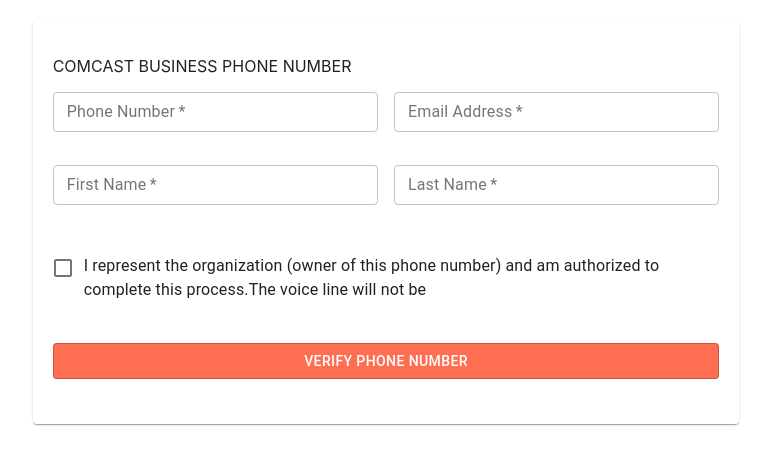
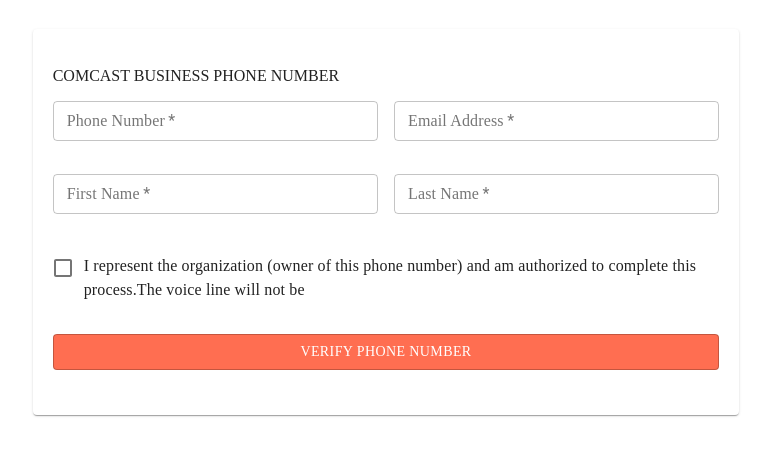
Before and after one commit to AzamKhan686/reactMultiStepForm-main, a React (Create React App) app in the folder reactMultiStepForm-main/: page / in a window 1280 px wide. Shown: the part 174-638 px from the top of the page, without its empty margins (254-1025 px from the left). Built offline with nearby package versions, Linux system fonts and the light colour scheme.

Commit message:
fonts done and pin is centered

```diff
--- a/reactMultiStepForm-main/src/component/Steps/Finish.jsx
+++ b/reactMultiStepForm-main/src/component/Steps/Finish.jsx
@@ -8,14 +8,13 @@ const Finish = () => {
   return (
     <Paper style={styles.steps}>
       <Box mt={2} mb={3}>
-        {/* {renderText({
+        {renderText({
           label: "Success! Your Account is Created.",
           type: "h5",
           color: "textPrimary",
           align: "center",
-          fontFamily: "work sans",
-        })} */}
-         <h2 style={{textAlign:"center", font:"work sans", fontWeight:"400"}}>Success! Your Account is Created.</h2>
+        })}
+         {/* <h2 style={{textAlign:"center", font:"work sans", fontWeight:"400"}}>Success! Your Account is Created.</h2> */}
       </Box>
 
       <Grid item xs={12} container justify="center" style={{ marginBottom: "10px", textAlign:'center'}}>
@@ -45,7 +44,7 @@ const Finish = () => {
       </Grid>
 
         <Grid container component={Box} justify="center" mb={2} p={2}>
-        <a href="#" style={{font:"work sans"}}>Resend Email</a>
+        <a href="#" style={styles.Textfont}>Resend Email</a>
       </Grid>
 
     </Paper>
--- a/reactMultiStepForm-main/src/component/Steps/step1.jsx
+++ b/reactMultiStepForm-main/src/component/Steps/step1.jsx
@@ -75,12 +75,14 @@ const Step1 = ({ state, handleChange, handleNext }) => {
 
 
             control={<Checkbox onChange={handleChange} name="chkb" color="default" style={{ marginBottom: "20px" }} />}
-            label={
-              <p style={{font:"work sans" }}>
-                I represent the organization (owner of this phone number) and am
-                authorized to complete this process.The voice line will not be
-              </p>
-            }
+            label={renderText({
+              label: "I represent the organization (owner of this phone number) and am authorized to complete this process.The voice line will not be",
+              type: "",
+              color: "textPrimary",
+              align: "left",
+            })}
+
+
           />
         </FormGroup>
       </Grid>
--- a/reactMultiStepForm-main/src/component/Steps/step2.jsx
+++ b/reactMultiStepForm-main/src/component/Steps/step2.jsx
@@ -19,13 +19,14 @@ const Step2 = ({ state, handleChange, handleNext, handlePrev,data }) => {
           align: "center",
         })}
       </Box>
-      <Grid container spacing={1}>
+      <Grid container>
       <Grid item xs={2}>
 
       </Grid>
       <Grid item xs={8}>
-       <Box ml={4} >
-       <p style={{ font:"work sans"}}>You will immediately receive an automated phone call to <span style={{color:"#FF6E51"}}><b>{data.phone}</b></span> with a PIN number to verify ownership.{<br></br>}{<br></br>} Have a pen and paper handy!</p>
+       <Box ml={5} >
+       <p style={styles.Textfont}>You will immediately receive an automated phone call to <span style={{color:"#FF6E51"}}><b>{data.phone}</b></span> with a PIN number to verify ownership.{<br></br>}{<br></br>} Have a pen and paper handy!</p>
+
       </Box>
       </Grid>
       <Grid item xs={2}>
--- a/reactMultiStepForm-main/src/component/Steps/step3.jsx
+++ b/reactMultiStepForm-main/src/component/Steps/step3.jsx
@@ -70,7 +70,7 @@ const Step3 = ({handleNext, handleSubmit,}) => {
         <Grid item xs={3}></Grid>
       </Grid>
       <Grid container component={Box} justify="center" mb={2} p={2}>
-        <a style={{ font:"work sans" }} href="#">Call Me Again</a>
+        <a style={styles.Textfont} href="#">Call Me Again</a>
       </Grid>
     </Paper>
   );
--- a/reactMultiStepForm-main/src/component/Steps/step5.jsx
+++ b/reactMultiStepForm-main/src/component/Steps/step5.jsx
@@ -25,7 +25,7 @@ const Step5 = ({ state, handleChange, handleNext , data}) => {
       </Box>
 
       <Grid item xs={12} container style={{ marginBottom: "10px"}}>
-        <p style={{font:"work sans" }}>Please complete additional information about your organization:</p>
+        <p style={styles.Textfont}>Please complete additional information about your organization:</p>
 
       </Grid>
 
@@ -128,7 +128,7 @@ const Step5 = ({ state, handleChange, handleNext , data}) => {
           {renderInputField({
             state,
             name: "streetno",
-            label: "Street No",
+            label: "Street no",
             type: "text",
             onChange: handleChange,
           })}
@@ -243,7 +243,7 @@ const Step5 = ({ state, handleChange, handleNext , data}) => {
             onChange: handleChange,
           })}
         </Grid>
-        {/* <Grid item xs={4}></Grid> */}
+        {/* <Grid item xs={5}></Grid> */}
       </Grid>
 
       <Grid container justify="center" p={2} style={{ marginTop:"50px", marginBottom:"25px"}}>
--- a/reactMultiStepForm-main/src/component/Steps/step6.jsx
+++ b/reactMultiStepForm-main/src/component/Steps/step6.jsx
@@ -26,7 +26,7 @@ const Step6 = ({ state, handleChange, handleNext }) => {
 
       </Grid>
       <Grid item xs={8}>
-        <Box ml={2}><p style={{ font:"work sans" }}>This is a suggested name which will be your "Account  Name" used by you and your team members to access your account. {<br></br>}{<br></br>}To change it, just edit and submit</p></Box>
+        <Box ml={2}><p style={styles.Textfont}>This is a suggested name which will be your "Account  Name" used by you and your team members to access your account. {<br></br>}{<br></br>}To change it, just edit and submit</p></Box>
 
         </Grid>
         <Grid item xs={2}>
@@ -43,7 +43,7 @@ const Step6 = ({ state, handleChange, handleNext }) => {
         <Box ml={2}> {renderInputField({
             state,
             name: "accountName",
-            label: "",
+            label: "Account Name",
             type: "text",
             onChange: handleChange,
           })}</Box>
--- a/reactMultiStepForm-main/src/component/common/DisplayComponent.jsx
+++ b/reactMultiStepForm-main/src/component/common/DisplayComponent.jsx
@@ -1,9 +1,9 @@
 import { Button, MenuItem, TextField, Typography } from "@material-ui/core";
+import { styles } from "../common/styles";
 
-
-export const renderText = ({fontFamily, type, label, color, ...rest }) => (
-  <Typography variant={type} fontFamily={fontFamily ? fontFamily : "work sans"} color={color} {...rest}>
-    {label}
+export const renderText = ({type, label, color, ...rest }) => (
+  <Typography variant={type} color={color} {...rest}>
+    <span style={styles.Textfont}>{label}</span>
   </Typography>
 );
 
@@ -11,8 +11,8 @@ export const renderInputField = ({ required, name, label, type, state, onChange
   const { data, errors } = state;
   return (
     <TextField
-    required={required ? false : true}
-      label={label}
+      required={required ? false : true}
+      label= {<span style={styles.Textfont}>{label}</span>}
       type={type ? type : "text"}
       variant='outlined'
       color='primary'
@@ -21,7 +21,7 @@ export const renderInputField = ({ required, name, label, type, state, onChange
       name={name}
       value={data[name]}
       error={errors[name] ? true : false}
-      helperText={errors[name] ? errors[name] : ""}
+      helperText={errors[name] ? <span style={styles.Textfont}>{errors[name]}</span> : ""}
       onChange={onChange}
 
     />
@@ -33,7 +33,7 @@ export const renderSelect = ({ name, label, options, state, onChange }) => {
     <TextField
     required
       select
-      label={label}
+      label={<span style={styles.Textfont}>{label}</span>}
       variant='outlined'
       color='primary'
       size='small'
@@ -52,7 +52,7 @@ export const renderSelect = ({ name, label, options, state, onChange }) => {
   );
 };
 
-export const renderButton = ({ label, variant, color, fullWidth, onClick }) => (
+export const renderButton = ({label, variant, color, fullWidth, onClick }) => (
   <Button
     style={{ width: "100%", backgroundColor:"#FF6E51", color:"#ffffff"}}
     variant={variant ? variant : "outlined"}
@@ -60,6 +60,6 @@ export const renderButton = ({ label, variant, color, fullWidth, onClick }) => (
     // fullWidth={fullWidth ? fullWidth : false}
     onClick={onClick}
     >
-    {label}
+    <span style={styles.Textfont}>{label}</span>
   </Button>
 );
--- a/reactMultiStepForm-main/src/component/common/styles.jsx
+++ b/reactMultiStepForm-main/src/component/common/styles.jsx
@@ -32,7 +32,11 @@ export const styles = {
     justifyContent: "space-between",
     marginBottom: "15px",
     marginTop: "25px",
-    textIndent: "8px",
+    textIndent: "43%",
     marginLeft: "12px",
   },
+
+  Textfont:{
+    fontFamily:'work sans'
+  }
 };
```
